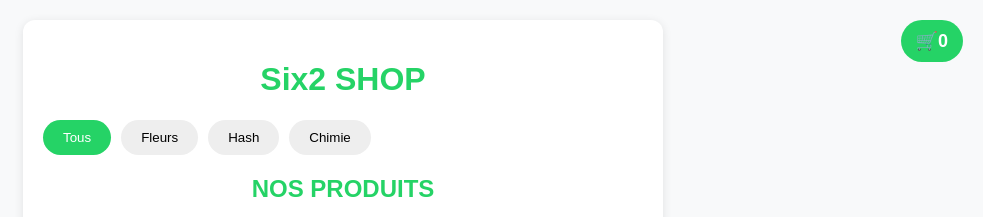
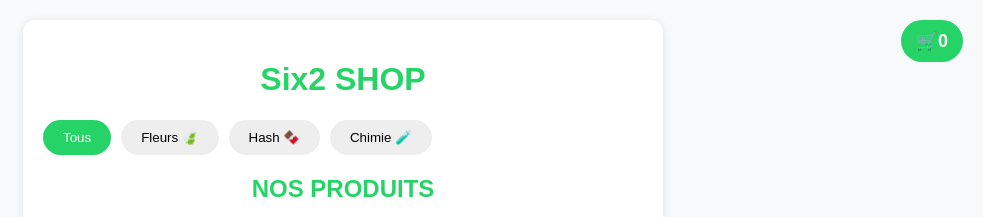
Before and after one commit to maxirmeee-code/telegram-shop-miniapp, a website: page web/index.html in a window 1280 px wide. Shown: the top 217 px of the page, without its empty margins (297-1280 px from the left). Drawn offline with Linux system fonts and the light colour scheme.

Commit message:
fix admin : maj de index.html

```diff
--- a/web/index.html
+++ b/web/index.html
@@ -12,9 +12,9 @@
     <h1>Six2 SHOP</h1>
     <div class="categories">
       <button class="cat-btn active" data-cat="all">Tous</button>
-      <button class="cat-btn" data-cat="Fleurs 🍃">Fleurs</button>
-      <button class="cat-btn" data-cat="Hash 🍫">Hash</button>
-      <button class="cat-btn" data-cat="Chimie 🧪">Chimie</button>
+      <button class="cat-btn" data-cat="Fleurs">Fleurs 🍃</button>
+      <button class="cat-btn" data-cat="Hash">Hash 🍫</button>
+      <button class="cat-btn" data-cat="Chimie">Chimie 🧪</button>
     </div>
     <div id="products"></div>
   </div>
```
